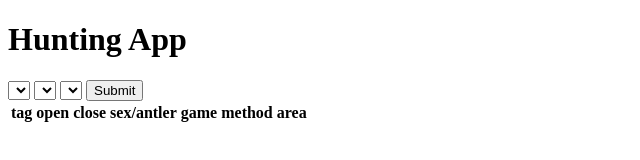
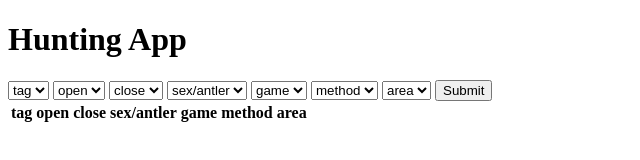
Before and after one commit to hlca-school-student/comp-sci, a website: page client/index.html in a window 1280 px wide. Shown: the whole page, without its empty margins (0-640 px from the left). Drawn offline with Linux system fonts and the light colour scheme.

Commit message:
Added Select Boxes and Options

```diff
--- a/client/index.html
+++ b/client/index.html
@@ -9,9 +9,28 @@
 <body>
     <h1>Hunting App</h1>
     <form>
-        <select></select>
-        <select></select>
-        <select></select>
+        <select>
+            <option>tag</option>
+        </select>
+        <select>
+            <option>open</option>
+        </select>
+        <select>
+            <option>close</option>
+        </select>
+        <select>
+            <option>sex/antler</option>
+        </select>
+        <select>
+            <option>game</option>
+        </select>
+        <select>
+            <option>method</option>
+        </select>
+        <select>
+            <option>area</option>
+        </select>
+
         <button type="submit">Submit</button>
     </form>
     <table>
```
